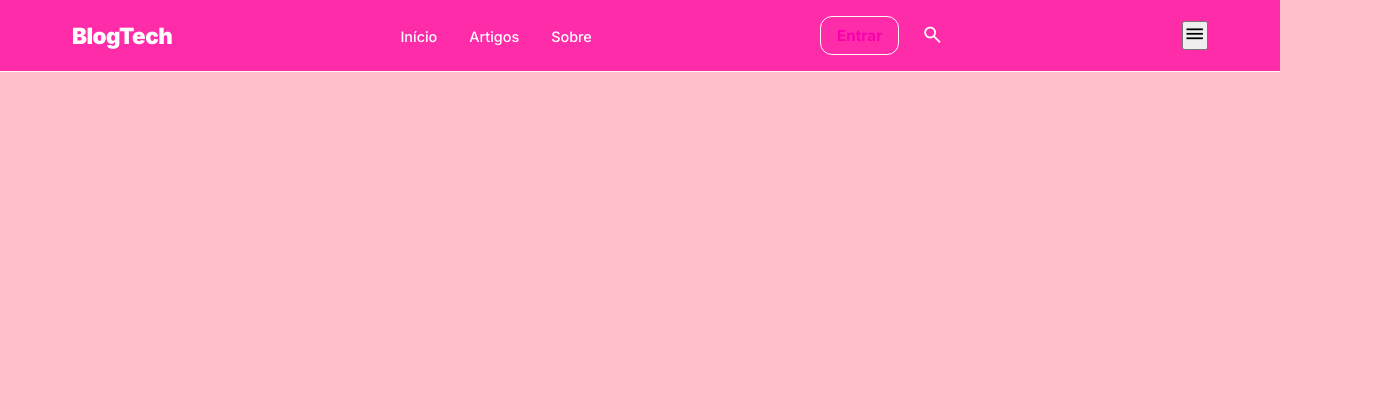
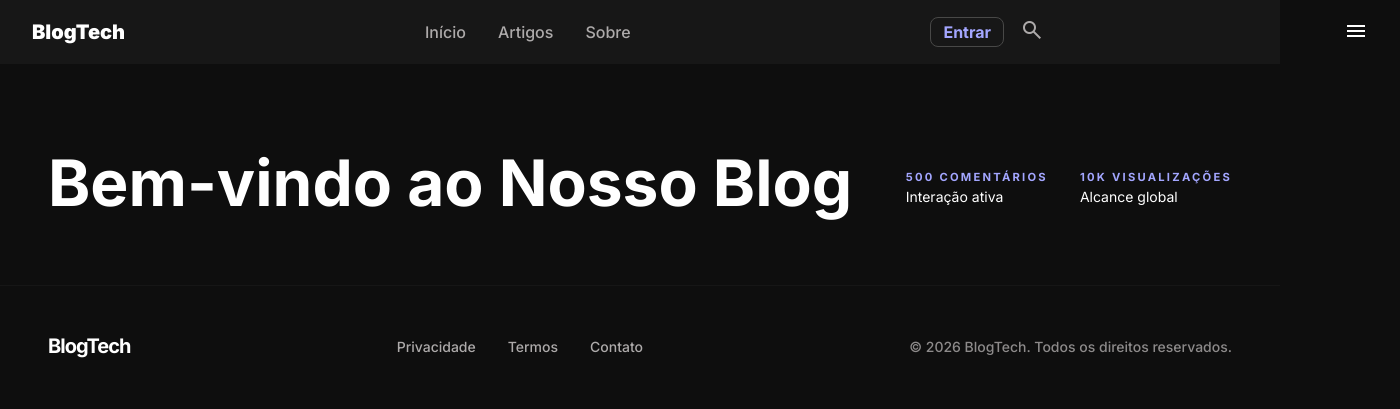
Before and after one commit to layla1885/BLOG-REDES, a plain HTML site: page index.html in a window 1280 px wide. Shown: the whole page, 1400 px wide, since content can reach past the window. Drawn offline with nearby package versions, Linux system fonts and the light colour scheme.

Commit message:
adicionamos hero e footer

```diff
--- /dev/null
+++ b/css/footer.css
@@ -0,0 +1,41 @@
+.site-footer {
+  padding: 3rem;
+  border-top: 1px solid var(--color-divisor);
+}
+.footer-container {
+  display: flex;
+  justify-content: space-between;
+  align-items: center;
+
+  max-width: var(--max-width-content);
+  margin: 0 auto;
+}
+.footer-brand {
+  font-size: 1.25rem;
+  font-weight: 700;
+  color: var(--color-text);
+  text-decoration: none;
+  letter-spacing: -0.05em;
+}
+.footer-nav {
+  display: flex;
+  gap: 2rem;
+  flex-wrap: wrap;
+}
+
+.footer-nav a {
+  color: var(--color-text-muted);
+  text-decoration: none;
+  font-size: 0.875rem;
+  font-weight: 500;
+}
+
+.footer-nav a:hover {
+  color: var(--color-primary);
+}
+.footer-copy {
+  font-size: 0.875rem;
+  color: var(--color-text-muted);
+  font-weight: 500;
+  opacity: 0.8;
+}
--- /dev/null
+++ b/css/hero.css
@@ -0,0 +1,42 @@
+.hero-section {
+  padding: 5rem 3rem 4rem;
+}
+.hero-container {
+  display: flex;
+  flex-direction: row;
+  justify-content: space-between;
+  align-items: flex-end;
+  gap: 2rem;
+
+  max-width: var(--max-width-content);
+  margin: 0 auto;
+}
+.hero-stats {
+  display: flex;
+  flex-direction: row;
+  gap: 2rem;
+  padding-bottom: 1rem;
+  flex-shrink: 0;
+
+}
+.hero-titulo{
+font-size: 4rem;
+}
+
+.stat-item {
+  display: flex;
+  flex-direction: column;
+}
+
+.stat-valor {
+  font-size: 0.7rem;
+  font-weight: 700;
+  color: var(--color-primary);
+  letter-spacing: 0.2em;
+  text-transform: uppercase;
+}
+
+.stat-descricao {
+  font-size: 0.875rem;
+  margin-top: 0.25rem;
+}
--- a/css/style.css
+++ b/css/style.css
@@ -1,225 +1,135 @@
-
-*,*::before,*::after {
+*, *::before, *::after {
   box-sizing: border-box;
   margin: 0;
   padding: 0;
 }
 
+body {
+  font-family: 'Inter', sans-serif;
+  background: #0e0e0e;
+  color: #ffffff;
+  min-height: 100vh;
+}
+
 :root {
-  --color-bg: pink;
-  --color-surface: rgba(255, 7, 160, 0.8);
-  --color-primary: #f701ad;
+  --color-bg: #0e0e0e;
+  --color-surface: rgba(26, 25, 25, 0.80);
+  --color-primary: #a3a6ff;
+  --color-text: #ffffff;
+  --color-text-muted: #adaaaa;
 
-  --color-text: #fff;
-  --color-text-muted: #ffffff;
+  --nav-height: 64px;
+  --nav-padding: 2rem;
+  --base-font: "Inter", sans-serif;
+--max-width-nav: 1400px;
+--max-width-content: 1280px;
+--border-radius: 0.5rem;
 
-  --border-color: #fff8f8;
+--color-border: rgba(72, 72, 71, 0.3);
+--color-divisor: rgba(72, 72, 71, 0.15);
+}
 
-  --nav-height: 72px;
-  --container-width: 1200px;
+body {
+  font-family: 'Inter', sans-serif;
+  background: var(--color-bg);
+  color: var(--color-text);
+}
 
-  --transition: 0.3s ease;
+.site-header {
+  height: var(--nav-height);
+  background: var(--color-surface);
+}
+
+.nav-inner {
+  display: flex;
+  align-items: center;
+  justify-content: space-between;
+  height: 100%;
+  padding: 0 var(--nav-padding);
+  width: var(--max-width-nav);
+  margin: 0 auto;
 }
 
 
-body {
-  font-family: "Inter", sans-serif;
-  background: var(--color-bg);
-  color: var(--color-text);
-  min-height: 100vh;
-}
-
-
-.site-header {
-  position: sticky;
-  top: 0;
-
-  width: 100%;
-  height: var(--nav-height);
-
-  background: var(--color-surface);
-  backdrop-filter: blur(12px);
-
-  border-bottom: 1px solid var(--border-color);
-
-  z-index: 999;
-}
-
-.nav-inner,
-.hero {
-  width: 100%;
-  max-width: var(--container-width);
-  margin: 0 auto;
-  padding-inline: clamp(1rem, 4vw, 2rem);
-}
-
-.nav-inner {
-  height: 100%;
-
+.nav-links {
   display: flex;
-  align-items: center;
-  justify-content: space-between;
+  gap: 2rem;
+  list-style: none;
 }
 
 .nav-logo {
+  font-size: 1.25rem;
+  font-weight: 900;
+  text-decoration: none;
   color: var(--color-text);
-  text-decoration: none;
-
-  font-size: clamp(1.1rem, 2vw, 1.4rem);
-  font-weight: 900;
-
-  letter-spacing: -0.5px;
-}
-
-.nav-links,
-.nav-actions {
-  display: flex;
-  align-items: center;
-}
-
-.nav-links {
-  gap: clamp(1rem, 3vw, 2rem);
-  list-style: none;
 }
 
 .nav-links a {
+  text-decoration: none;
   color: var(--color-text-muted);
-  text-decoration: none;
-
-  font-size: clamp(0.9rem, 1vw, 1rem);
   font-weight: 500;
-
-  transition: var(--transition);
 }
 
-.nav-links a:hover,
-.btn-search:hover {
+.nav-links a:hover {
   color: var(--color-text);
 }
 
 .nav-actions {
-  gap: 0.75rem;
+  display: flex;
+  gap: 1rem;
+  align-items: center;
 }
 
 .btn-entrar {
-  padding: 0.55rem 1rem;
-
+  text-decoration: none;
   color: var(--color-primary);
-  text-decoration: none;
-
-  border: 1px solid var(--border-color);
-  border-radius: 0.75rem;
-
-  font-size: 0.95rem;
+  border: 1px solid #484847;
+  padding: 0.25rem 0.75rem;
+  border-radius: 0.5rem;
   font-weight: 700;
-
-  transition: var(--transition);
-}
-
-.btn-entrar:hover {
-  background: rgb(253, 253, 253);
-  border-color: var(--color-primary);
 }
 
 .btn-search {
-  width: 42px;
-  height: 42px;
-
-  display: flex;
-  align-items: center;
-  justify-content: center;
-
-  background: transparent;
+  background: none;
   border: none;
-  border-radius: 50%;
-
   color: var(--color-text-muted);
-
+  font-size: 1.3rem;
   cursor: pointer;
-  transition: var(--transition);
 }
 
-.btn-search:hover {
-  background: rgb(255, 255, 255);
+.btn-hamburguer {
+  /*display: none;*/
+  background: none;
+  border: none;
+  color: var(--color-text);
+  cursor: pointer;
 }
+/* Media Query aplicada a dispositivos móveis (de até 600px) */
+@media (max-width: 600px) {
+  .site-header {
+    height: auto;
+  }
 
-.material-symbols-outlined {
-  font-size: 1.4rem;
-}
-
-.hero {
-  padding-block: clamp(3rem, 8vw, 7rem);
-
-  display: flex;
-  flex-direction: column;
-  gap: 1.5rem;
-}
-
-.hero span {
-  color: var(--color-primary);
-
-  font-size: 0.9rem;
-  font-weight: 700;
-
-  text-transform: uppercase;
-  letter-spacing: 1px;
-}
-
-.hero h1 {
-  max-width: 800px;
-
-  font-size: clamp(2.2rem, 7vw, 5rem);
-  line-height: 1.05;
-}
-
-.hero p {
-  max-width: 650px;
-
-  color: var(--color-text-muted);
-
-  font-size: clamp(1rem, 2vw, 1.2rem);
-  line-height: 1.7;
-}
-
-
-@media (max-width: 768px) {
-  .nav-links {
+  .nav-inner {
+    flex-direction: column;
+    align-items: flex-start;
+    padding: 1rem;
     gap: 1rem;
   }
 
-  .btn-entrar {
-    padding: 0.5rem 0.8rem;
-  }
-
-  .hero {
-    padding-top: 5rem;
-  }
-}
-
-@media (max-width: 640px) {
-  .site-header {
-    height: 64px;
-  }
-
-  .nav-links {
+  .nav-links, .nav-actions{
     display: none;
   }
 
-  .nav-logo {
-    font-size: 1.1rem;
+/* espaço significa seletor de descendência */
+  .open.nav-inner .nav-links {
+    display: flex;
+    flex-direction: column;
+    gap: 1rem;
   }
 
-  .btn-entrar {
-    padding: 0.45rem 0.75rem;
-    font-size: 0.85rem;
+  .open.nav-inner .nav-actions{
+    display: block;
   }
 
-  .btn-search {
-    width: 38px;
-    height: 38px;
-  }
-
-  .hero h1 {
-    line-height: 1.15;
-  }
 }
--- a/index.html
+++ b/index.html
@@ -14,7 +14,9 @@
       rel="stylesheet"
     />
 
-    <link rel="stylesheet" href="css/style.css" />
+    <link rel="stylesheet" href="./css/style.css" />
+    <link rel="stylesheet" href="./css/hero.css" />
+    <link rel="stylesheet" href="./css/footer.css" />
   </head>
   <body>
     <header class="site-header">
@@ -42,6 +44,42 @@
         </button>
       </nav>
     </header>
+    <main>
+  <section class="hero-section" id="inicio">
+    <div class="hero-container">
+      <div class="hero-titulo-wrapper">
+        <h1 class="hero-titulo">Bem-vindo ao Nosso Blog</h1>
+      </div>
+
+      <div class="hero-stats">
+        <div class="stat-item">
+          <span class="stat-valor">500 Comentários</span>
+          <span class="stat-descricao">Interação ativa</span>
+        </div>
+
+        <div class="stat-item">
+          <span class="stat-valor">10k Visualizações</span>
+          <span class="stat-descricao">Alcance global</span>
+        </div>
+      </div>
+    </div>
+  </section>
+
+  <!-- Seção de conteúdo principal: grade de artigos e barra lateral (Prática 03) -->
+</main>
+<footer class="site-footer">
+  <div class="footer-container">
+    <a href="./index.html" class="footer-brand"> BlogTech </a>
+
+    <nav class="footer-nav">
+      <a href="#">Privacidade</a>
+      <a href="#">Termos</a>
+      <a href="#">Contato</a>
+    </nav>
+
+    <p class="footer-copy">© 2026 BlogTech. Todos os direitos reservados.</p>
+  </div>
+</footer>
   <script>
     let menu = document.querySelector(".btn-hamburguer");
     let nav = document.querySelector(".nav-inner");
--- a/style.css
+++ /dev/null
@@ -1,125 +0,0 @@
-*, *::before, *::after {
-  box-sizing: border-box;
-  margin: 0;
-  padding: 0;
-}
-
-body {
-  font-family: 'Inter', sans-serif;
-  background: #0e0e0e;
-  color: #ffffff;
-  min-height: 100vh;
-}
-
-:root {
-  --color-bg: #0e0e0e;
-  --color-surface: rgba(26, 25, 25, 0.80);
-  --color-primary: #a3a6ff;
-  --color-text: #ffffff;
-  --color-text-muted: #adaaaa;
-
-  --nav-height: 64px;
-  --nav-padding: 2rem;
-}
-
-body {
-  font-family: 'Inter', sans-serif;
-  background: var(--color-bg);
-  color: var(--color-text);
-}
-
-.site-header {
-  height: var(--nav-height);
-  background: var(--color-surface);
-}
-
-.nav-inner {
-  display: flex;
-  align-items: center;
-  justify-content: space-between;
-  height: 100%;
-  padding: 0 var(--nav-padding);
-}
-
-.nav-links {
-  display: flex;
-  gap: 2rem;
-  list-style: none;
-}
-
-.nav-logo {
-  font-size: 1.25rem;
-  font-weight: 900;
-  text-decoration: none;
-  color: var(--color-text);
-}
-
-.nav-links a {
-  text-decoration: none;
-  color: var(--color-text-muted);
-  font-weight: 500;
-}
-
-.nav-links a:hover {
-  color: var(--color-text);
-}
-
-.nav-actions {
-  display: flex;
-  gap: 1rem;
-  align-items: center;
-}
-
-.btn-entrar {
-  text-decoration: none;
-  color: var(--color-primary);
-  border: 1px solid #484847;
-  padding: 0.25rem 0.75rem;
-  border-radius: 0.5rem;
-  font-weight: 700;
-}
-
-.btn-search {
-  background: none;
-  border: none;
-  color: var(--color-text-muted);
-  font-size: 1.3rem;
-  cursor: pointer;
-}
-
-.btn-hamburguer {
-  /*display: none;*/
-  background: none;
-  border: none;
-  color: var(--color-text);
-  cursor: pointer;
-}
-/* Media Query aplicada a dispositivos móveis (de até 600px) */
-@media (max-width: 600px) {
-  .site-header {
-    height: auto;
-  }
-
-  .nav-inner {
-    flex-direction: column;
-    align-items: flex-start;
-    padding: 1rem;
-    gap: 1rem;
-  }
-
-  .nav-links, .nav-actions{
-    display: none;
-  }
-
-/* espaço significa seletor de descendência */
-  .open.nav-inner .nav-links {
-    display: flex;
-    flex-direction: column;
-    gap: 1rem;
-  }
-
-  .open.nav-inner .nav-actions{
-    display: block;
-  }
-
-}
```
